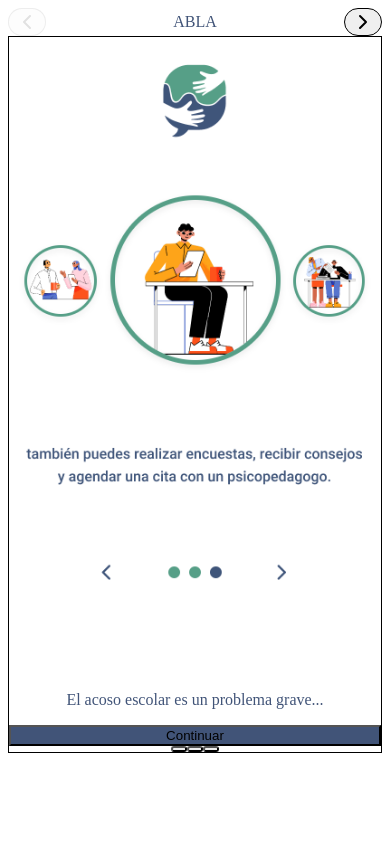
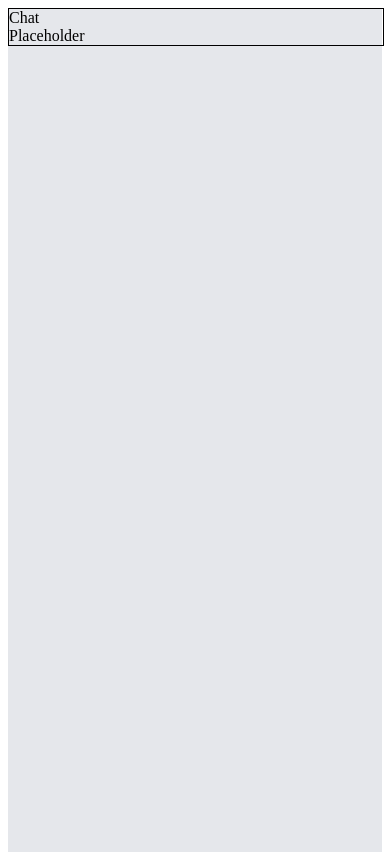
Before and after one commit to leandrodesignux-ux/ABLA-APP, a React (Vite) app: page /chat in a window 390 px wide. Built offline with nearby package versions, Linux system fonts and the light colour scheme.

Commit message:
feat: mobile container wrapper

```diff
--- a/package.json
+++ b/package.json
@@ -13,7 +13,8 @@
     "framer-motion": "^12.38.0",
     "lucide-react": "^1.14.0",
     "react": "^19.2.5",
-    "react-dom": "^19.2.5"
+    "react-dom": "^19.2.5",
+    "react-router-dom": "^7.14.2"
   },
   "devDependencies": {
     "@eslint/js": "^10.0.1",
--- a/src/App.jsx
+++ b/src/App.jsx
@@ -1,4 +1,5 @@
 import { useEffect, useState } from 'react'
+import { BrowserRouter, Route, Routes } from 'react-router-dom'
 import Login from './components/Login.jsx'
 import BottomNav from './components/BottomNav.jsx'
 import Onboarding from './components/Onboarding.jsx'
@@ -10,12 +11,12 @@ function MoodButton({ label, emoji, active, onClick, colorClass }) {
       type="button"
       onClick={onClick}
       className={`flex h-20 w-full flex-col items-center justify-center gap-1 rounded-2xl border bg-white text-slate-800 shadow-sm ${
-        active ? 'border-[#415478]' : 'border-slate-200'
+        active ? 'border-abla-blue' : 'border-slate-200'
       }`}
       aria-label={label}
     >
       <div className={`text-3xl ${colorClass}`}>{emoji}</div>
-      <div className="text-sm font-semibold tracking-wide text-[#415478]">{label}</div>
+      <div className="text-sm font-semibold tracking-wide text-abla-blue">{label}</div>
     </button>
   )
 }
@@ -27,11 +28,11 @@ function NavTile({ title }) {
       className="flex w-full items-center gap-3 rounded-2xl border border-slate-200 bg-white p-4 text-left text-slate-800 shadow-sm"
       aria-label={title}
     >
-      <div className="flex h-12 w-12 items-center justify-center overflow-hidden rounded-full border-2 border-industrial-brand bg-white">
+      <div className="flex h-12 w-12 items-center justify-center overflow-hidden rounded-full border-2 border-abla-green bg-white">
         <img src="/ABLA3.PNG" alt="" className="h-full w-full object-cover" draggable="false" />
       </div>
       <div>
-        <div className="text-sm font-semibold text-[#415478]">{title}</div>
+        <div className="text-sm font-semibold text-abla-blue">{title}</div>
         <div className="text-xs text-slate-600">Acceso rápido</div>
       </div>
     </button>
@@ -42,9 +43,9 @@ function Home() {
   const [mood, setMood] = useState(null)
 
   return (
-    <div className="min-h-screen bg-industrial-bg pb-24 text-slate-800">
+    <div className="min-h-screen bg-abla-bg pb-24 text-slate-800">
       <div className="mx-auto w-full max-w-2xl px-4 py-6">
-        <header className="rounded-2xl bg-industrial-brand px-4 py-3 text-white shadow-sm">
+        <header className="rounded-2xl bg-abla-green px-4 py-3 text-white shadow-sm">
           <div className="flex items-center justify-between">
             <div className="text-base font-semibold">Home</div>
             <div className="flex items-center gap-2">
@@ -82,7 +83,7 @@ function Home() {
         </header>
 
         <section className="mt-5">
-          <div className="text-sm font-semibold text-[#415478]">Mood Tracker</div>
+          <div className="text-sm font-semibold text-abla-blue">Mood Tracker</div>
           <div className="mt-3 grid grid-cols-3 gap-3">
             <MoodButton
               label="BIEN"
@@ -109,7 +110,7 @@ function Home() {
         </section>
 
         <section className="mt-6">
-          <div className="text-sm font-semibold text-[#415478]">Navegación</div>
+          <div className="text-sm font-semibold text-abla-blue">Navegación</div>
           <div className="mt-3 grid gap-3 sm:grid-cols-3">
             <NavTile title="CONSEJOS" />
             <NavTile title="SOBRE TÍ" />
@@ -120,7 +121,7 @@ function Home() {
 
       <button
         type="button"
-        className="fixed bottom-20 left-1/2 z-50 h-12 -translate-x-1/2 rounded-full bg-[#415478] px-6 font-semibold text-white shadow-lg"
+        className="fixed bottom-20 left-1/2 z-50 h-12 -translate-x-1/2 rounded-full bg-abla-blue px-6 font-semibold text-white shadow-lg"
         aria-label="Chatear"
       >
         + CHATEAR
@@ -131,7 +132,7 @@ function Home() {
   )
 }
 
-function App() {
+function RootFlow() {
   const [route, setRoute] = useState('splash')
   const [isAuthed, setIsAuthed] = useState(false)
 
@@ -183,4 +184,34 @@ function App() {
   return <Home />
 }
 
+function PlaceholderPage({ title }) {
+  return (
+    <div className="min-h-screen bg-abla-bg px-4 py-10 text-slate-800">
+      <div className="mx-auto w-full max-w-md rounded-2xl border border-slate-200 bg-white p-5 shadow-sm">
+        <div className="text-lg font-semibold text-abla-blue">{title}</div>
+        <div className="mt-2 text-sm text-slate-600">Placeholder</div>
+      </div>
+    </div>
+  )
+}
+
+function App() {
+  return (
+    <div className="min-h-screen bg-[#E5E7EB]">
+      <div className="mx-auto w-full max-w-[390px] min-h-screen bg-white shadow-2xl relative">
+        <BrowserRouter>
+          <Routes>
+            <Route path="/" element={<RootFlow />} />
+            <Route path="/chat" element={<PlaceholderPage title="Chat" />} />
+            <Route path="/ayuda" element={<PlaceholderPage title="Ayuda" />} />
+            <Route path="/reportar" element={<PlaceholderPage title="Reportar" />} />
+            <Route path="/perfil" element={<PlaceholderPage title="Perfil" />} />
+            <Route path="/encuesta" element={<PlaceholderPage title="Encuesta" />} />
+          </Routes>
+        </BrowserRouter>
+      </div>
+    </div>
+  )
+}
+
 export default App
--- a/src/backup/industrial/App.jsx
+++ b/src/backup/industrial/App.jsx
@@ -78,7 +78,7 @@ export default function IndustrialDashboardBackup() {
   }
 
   return (
-    <div className="min-h-screen bg-industrial-bg text-slate-100">
+    <div className="min-h-screen bg-abla-bg text-slate-100">
       <div className="mx-auto flex min-h-screen max-w-6xl">
         <Sidebar />
 
--- a/src/components/AssetCard.jsx
+++ b/src/components/AssetCard.jsx
@@ -27,7 +27,7 @@ export default function AssetCard({ asset, onSelect, variants }) {
           className={`rounded-md border px-2 py-1 text-tech-data font-mono ${
             asset.opStatus === 'DEGRADED'
               ? 'border-amber-400/30 bg-amber-400/10 text-amber-200'
-              : 'border-cyan-400/20 bg-cyan-400/10 text-industrial-brand'
+              : 'border-cyan-400/20 bg-cyan-400/10 text-abla-green'
           }`}
         >
           {asset.opStatus}
--- a/src/components/DetailDrawer.jsx
+++ b/src/components/DetailDrawer.jsx
@@ -31,8 +31,8 @@ function ActionButton({ label, onClick, feedback, variant }) {
       }`}
       aria-label={label}
     >
-      {feedback?.state === 'loading' && <LoaderCircle className="h-4 w-4 animate-spin text-industrial-brand" />}
-      {feedback?.state === 'success' && <Check className="h-4 w-4 text-industrial-brand" />}
+      {feedback?.state === 'loading' && <LoaderCircle className="h-4 w-4 animate-spin text-abla-green" />}
+      {feedback?.state === 'success' && <Check className="h-4 w-4 text-abla-green" />}
       {feedback?.state === 'idle' && <span className="h-4 w-4" />}
       <span>{label}</span>
     </button>
--- a/src/components/Header.jsx
+++ b/src/components/Header.jsx
@@ -4,7 +4,7 @@ export default function Header({ clock, query, onQueryChange }) {
   return (
     <header className="glass-panel flex items-center justify-between gap-3 rounded-xl px-4 py-3">
       <div className="flex items-center gap-3">
-        <div className="h-2 w-2 rounded-full bg-industrial-brand" />
+        <div className="h-2 w-2 rounded-full bg-abla-green" />
         <div className="text-tech-med font-medium tracking-wide text-slate-100">SYSTEM_ONLINE</div>
         <div className="text-tech-data text-slate-400">/ Industrial Asset Dashboard</div>
       </div>
@@ -20,7 +20,7 @@ export default function Header({ clock, query, onQueryChange }) {
             aria-label="Buscar activos"
           />
         </div>
-        <div className="text-tech-data font-mono text-industrial-brand">{clock}</div>
+        <div className="text-tech-data font-mono text-abla-green">{clock}</div>
       </div>
     </header>
   )
--- a/src/components/Onboarding.jsx
+++ b/src/components/Onboarding.jsx
@@ -36,7 +36,7 @@ export default function Onboarding({ onDone }) {
   }
 
   return (
-    <div className="min-h-screen bg-industrial-bg px-4 py-10 text-slate-800">
+    <div className="min-h-screen bg-abla-bg px-4 py-10 text-slate-800">
       <div className="mx-auto w-full max-w-md">
         <div className="flex items-center justify-between">
           <button
@@ -49,7 +49,7 @@ export default function Onboarding({ onDone }) {
             <ChevronLeft className="h-5 w-5" />
           </button>
 
-          <div className="text-sm font-semibold text-[#415478]">ABLA</div>
+          <div className="text-sm font-semibold text-abla-blue">ABLA</div>
 
           <button
             type="button"
@@ -79,12 +79,12 @@ export default function Onboarding({ onDone }) {
                 />
               </div>
 
-              <p className="mt-5 text-center text-base font-semibold text-[#415478]">{steps[index].title}</p>
+              <p className="mt-5 text-center text-base font-semibold text-abla-blue">{steps[index].title}</p>
 
               <button
                 type="button"
                 onClick={next}
-                className="mt-6 h-11 w-full rounded-xl bg-[#415478] font-semibold text-white"
+                className="mt-6 h-11 w-full rounded-xl bg-abla-blue font-semibold text-white"
               >
                 {index === steps.length - 1 ? 'Comenzar' : 'Continuar'}
               </button>
@@ -97,7 +97,7 @@ export default function Onboarding({ onDone }) {
                 key={i}
                 type="button"
                 onClick={() => setIndex(i)}
-                className={`h-2.5 w-2.5 rounded-full ${i === index ? 'bg-industrial-brand' : 'bg-slate-200'}`}
+                className={`h-2.5 w-2.5 rounded-full ${i === index ? 'bg-abla-green' : 'bg-slate-200'}`}
                 aria-label={`Paso ${i + 1}`}
               />
             ))}
--- a/src/components/Sidebar.jsx
+++ b/src/components/Sidebar.jsx
@@ -17,7 +17,7 @@ export default function Sidebar() {
     <aside className="w-16 border-r border-white/5 bg-black/10">
       <div className="flex h-full flex-col items-center gap-3 py-4">
         <div className="glass-panel flex h-10 w-10 items-center justify-center rounded-xl">
-          <LayoutGrid className="h-5 w-5 text-industrial-brand" />
+          <LayoutGrid className="h-5 w-5 text-abla-green" />
         </div>
 
         <nav className="mt-3 flex flex-col items-center gap-2">
--- a/tailwind.config.js
+++ b/tailwind.config.js
@@ -4,9 +4,9 @@ export default {
   theme: {
     extend: {
       colors: {
-        'industrial-brand': '#5E9681',
-        'industrial-bg': '#F8FAFC',
-        'industrial-surface': '#FFFFFF',
+        'abla-green': '#56A087',
+        'abla-blue': '#3F5577',
+        'abla-bg': '#F5F7F9',
       },
       fontSize: {
         'tech-data': '11px',
```
Also changed, not shown: src/components/BottomNav.jsx (+4 -4 lines), src/components/Login.jsx (+5 -5 lines), 1 other file (tests, documents, lock files or other folders).
